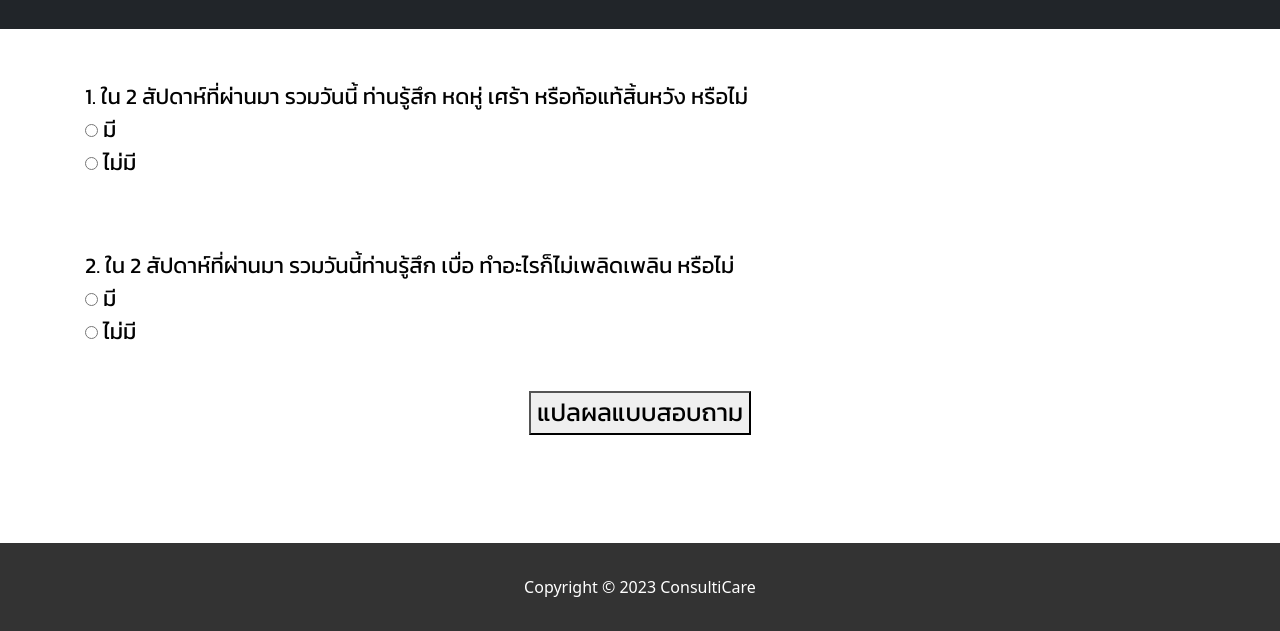
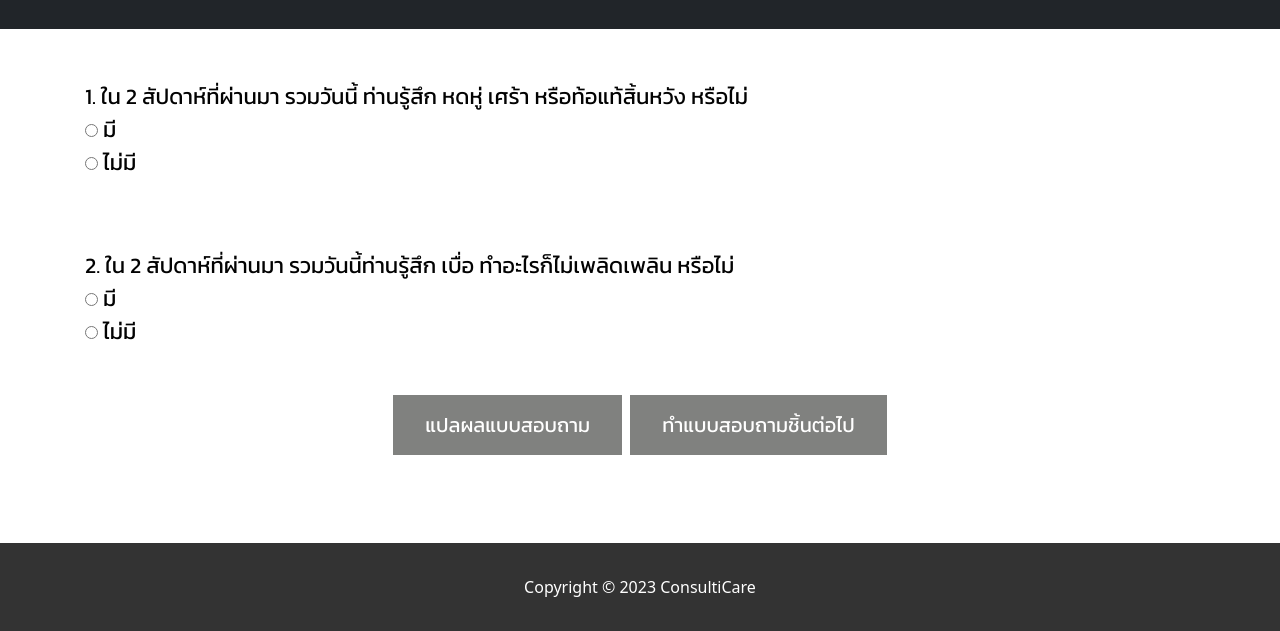
Before and after one commit to winstont14/2Q, a plain HTML site: page index.html in a window 1280 px wide. Shown: the part 169-800 px from the top of the page. Drawn offline with nearby package versions, Linux system fonts and the light colour scheme.

Commit message:
add button

```diff
--- a/index.html
+++ b/index.html
@@ -44,6 +44,8 @@
         <button id="button_id" type="button"
             onclick="document.getElementById('questionnaire-form').innerHTML = processQuestionnaire()">
             แปลผลแบบสอบถาม</button>
+        <button id="button_id" type="button"
+        onclick="location.href='https://9qquestion.netlify.app'">ทำแบบสอบถามชิ้นต่อไป </button> <br><br>
     </center>
     </form>
     <script src="https://unpkg.com/sweetalert/dist/sweetalert.min.js"></script>
--- a/style.css
+++ b/style.css
@@ -38,8 +38,17 @@ p{
 #button_id
 {
     font-family: 'Kanit', sans-serif;
-    font-size: 25px;
+    font-size: 20px;
     flex: 1 0 auto;
+    background-color: #80817f; /* Green */
+    border: none;
+    color: white;
+    padding: 15px 32px;
+    text-align: center;
+    text-decoration: none;
+    display: inline-block;
+    margin: 4px 2px;
+    cursor: pointer;
 }
 footer{
     margin-top: auto;
```
